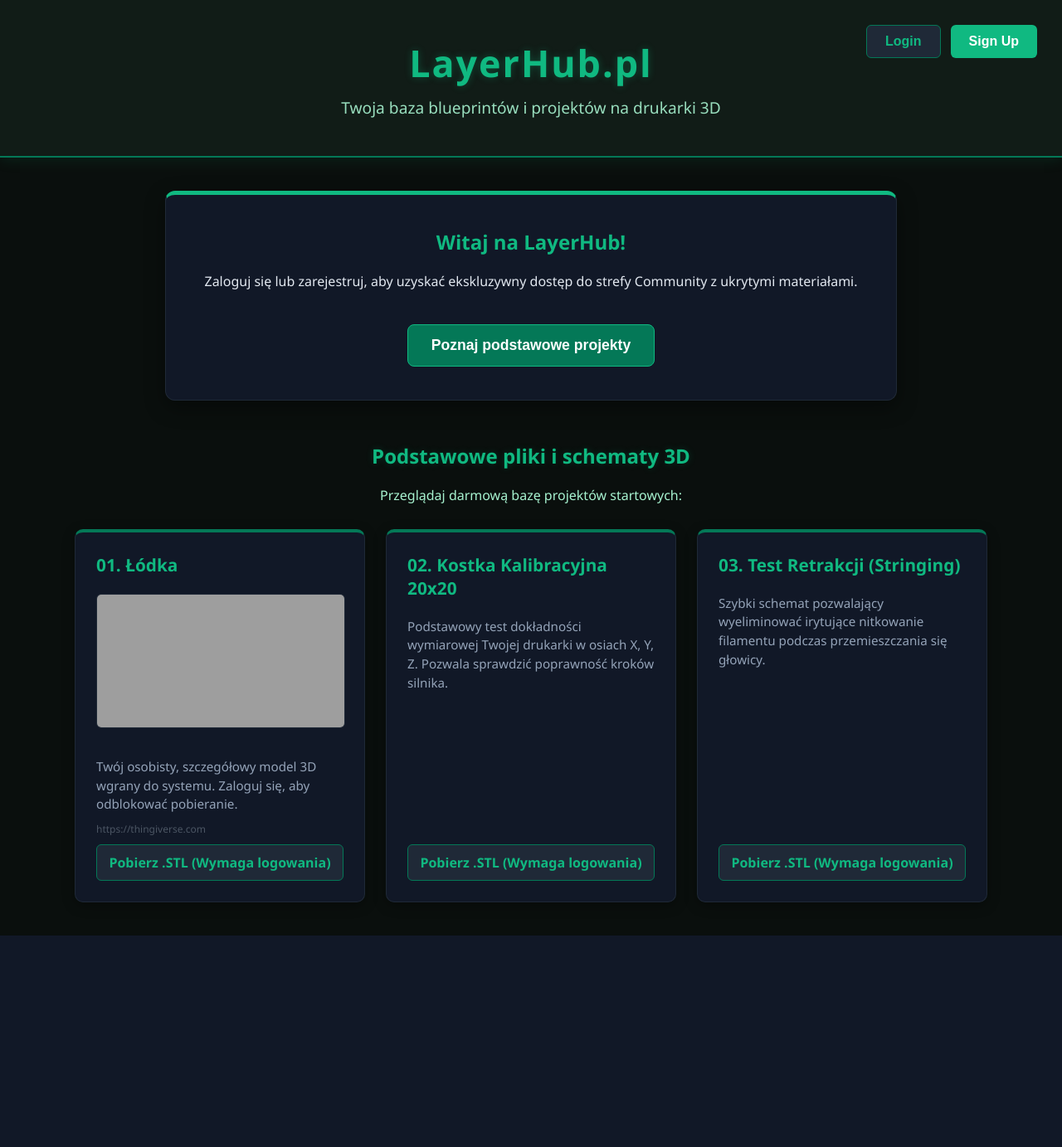
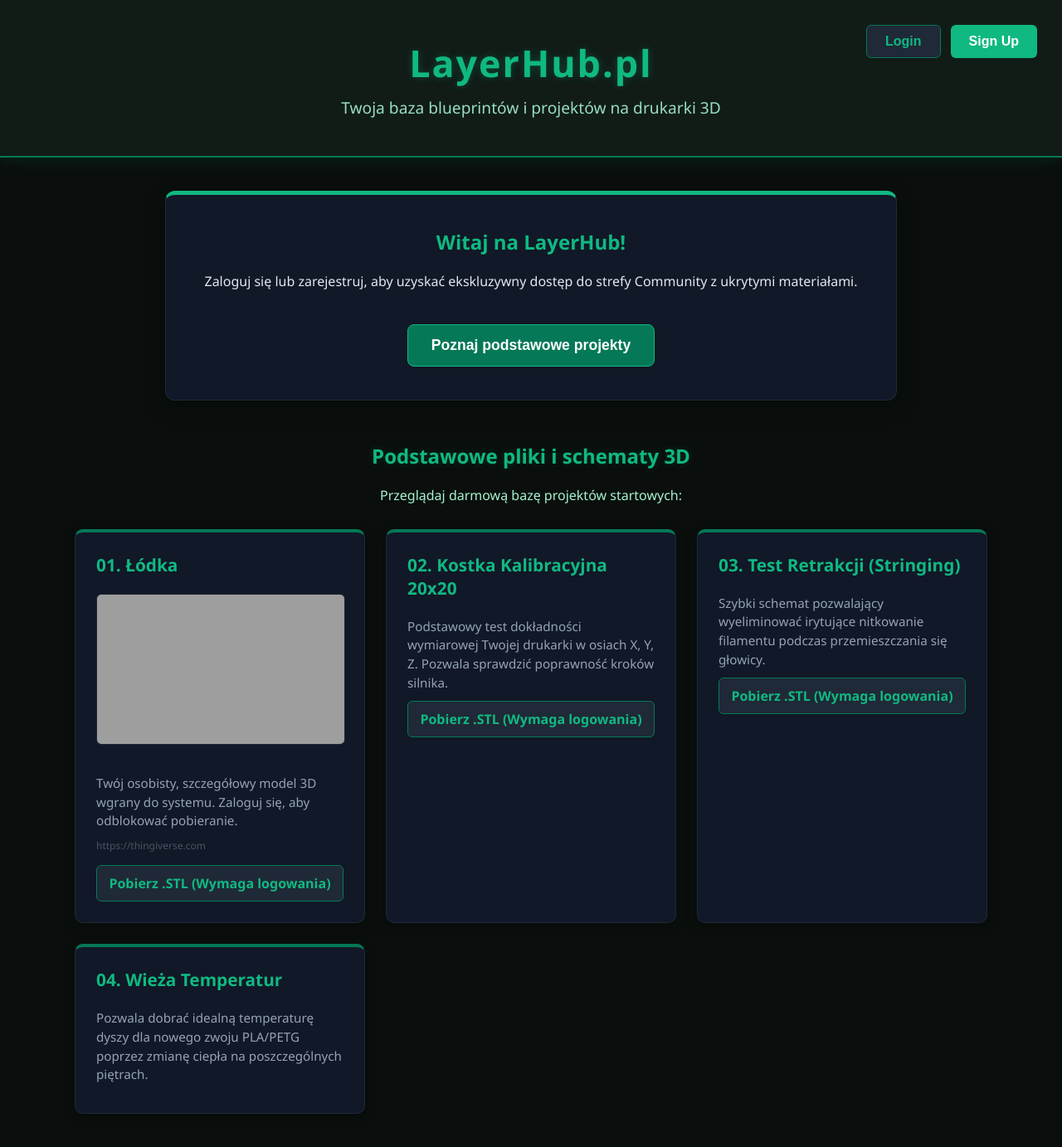
Before and after one commit to slayereqgaming-gif/layerhub, a Flask app: page / in a window 1280 px wide. Shown: the whole page at 83% size. Before the commit the page ends 1128 px from the top, so only its background shows below. Run offline with Flask 3, Linux system fonts and the light colour scheme; grey boxes are pictures that could not be loaded.

Commit message:
Update index.html

```diff
--- a/templates/index.html
+++ b/templates/index.html
@@ -122,9 +122,6 @@
             text-align: left;
             box-shadow: 0 4px 15px rgba(0,0,0,0.3);
             transition: all 0.3s;
-            display: flex;
-            flex-direction: column;
-            justify-content: space-between;
         }
         .project-card:hover {
             transform: translateY(-5px);
@@ -142,27 +139,26 @@
             line-height: 1.5;
             margin-bottom: 10px;
         }
-        /* Styl dla miniaturki zdjęcia */
+        .project-link {
+            display: block;
+            font-size: 0.75em;
+            color: #4b5563;
+            text-decoration: none;
+            margin-bottom: 15px;
+            word-break: break-all;
+        }
+        .project-link:hover {
+            color: #10b981;
+            text-decoration: underline;
+        }
         .project-img {
             width: 100%;
-            height: 160px;
+            height: auto;
+            max-height: 180px;
             object-fit: cover;
             border-radius: 6px;
             margin-bottom: 15px;
             border: 1px solid #1f2937;
-        }
-        /* Styl dla linku źródłowego */
-        .source-link {
-            font-size: 0.75em;
-            color: #4b5563;
-            text-decoration: none;
-            word-break: break-all;
-            display: block;
-            margin-bottom: 10px;
-        }
-        .source-link:hover {
-            color: #10b981;
-            text-decoration: underline;
         }
         .download-btn {
             display: block;
@@ -171,7 +167,6 @@
             color: #10b981;
             border: 1px solid #047857;
             padding: 10px;
-            margin-top: auto;
             border-radius: 6px;
             text-decoration: none;
             font-weight: bold;
@@ -250,29 +245,27 @@
         <p style="color: #a7f3d0; margin-bottom: 30px;">Przeglądaj darmową bazę projektów startowych:</p>
 
         <div class="projects-grid">
-            <!-- KARTA TWOJEJ ŁÓDKI Z MINIATURKĄ I LINKIEM ŹRÓDŁOWYM -->
+            <!-- PROJEKT 01: ŁÓDKA ZE ZDJĘCIEM .JPG I LINKIEM Z THINGIVERSE -->
             <div class="project-card">
-                <div>
                 <h3>01. Łódka</h3>
+                <!-- Miniaturka z rozszerzeniem .jpg -->
                 <img src="/static/lodka.jpg" alt="Łódka 3D" class="project-img">
                 <p>Twój osobisty, szczegółowy model 3D wgrany do systemu. Zaloguj się, aby odblokować pobieranie.</p>
-                    <a href="https://thingiverse.com" target="_blank" class="source-link">https://thingiverse.com</a>
-                </div>
+                <a href="https://thingiverse.com" target="_blank" class="project-link">https://thingiverse.com</a>
                 <div class="download-btn" onclick="openModal('loginModal')">Pobierz .STL (Wymaga logowania)</div>
             </div>
 
-            <!-- Reszta projektów demonstracyjnych -->
+            <!-- Pozostałe projekty demonstracyjne -->
             <div class="project-card">
-                <div>
                 <h3>02. Kostka Kalibracyjna 20x20</h3>
                 <p>Podstawowy test dokładności wymiarowej Twojej drukarki w osiach X, Y, Z. Pozwala sprawdzić poprawność kroków silnika.</p>
-                </div>
                 <div class="download-btn" onclick="openModal('loginModal')">Pobierz .STL (Wymaga logowania)</div>
             </div>
             <div class="project-card">
-                <div>
                 <h3>03. Test Retrakcji (Stringing)</h3>
                 <p>Szybki schemat pozwalający wyeliminować irytujące nitkowanie filamentu podczas przemieszczania się głowicy.</p>
-                </div>
                 <div class="download-btn" onclick="openModal('loginModal')">Pobierz .STL (Wymaga logowania)</div>
             </div>
+            <div class="project-card">
+                <h3>04. Wieża Temperatur</h3>
+                <p>Pozwala dobrać idealną temperaturę dyszy dla nowego zwoju PLA/PETG poprzez zmianę ciepła na poszczególnych piętrach.</p>
```
Lines whose indentation alone changed are shown as unchanged.
